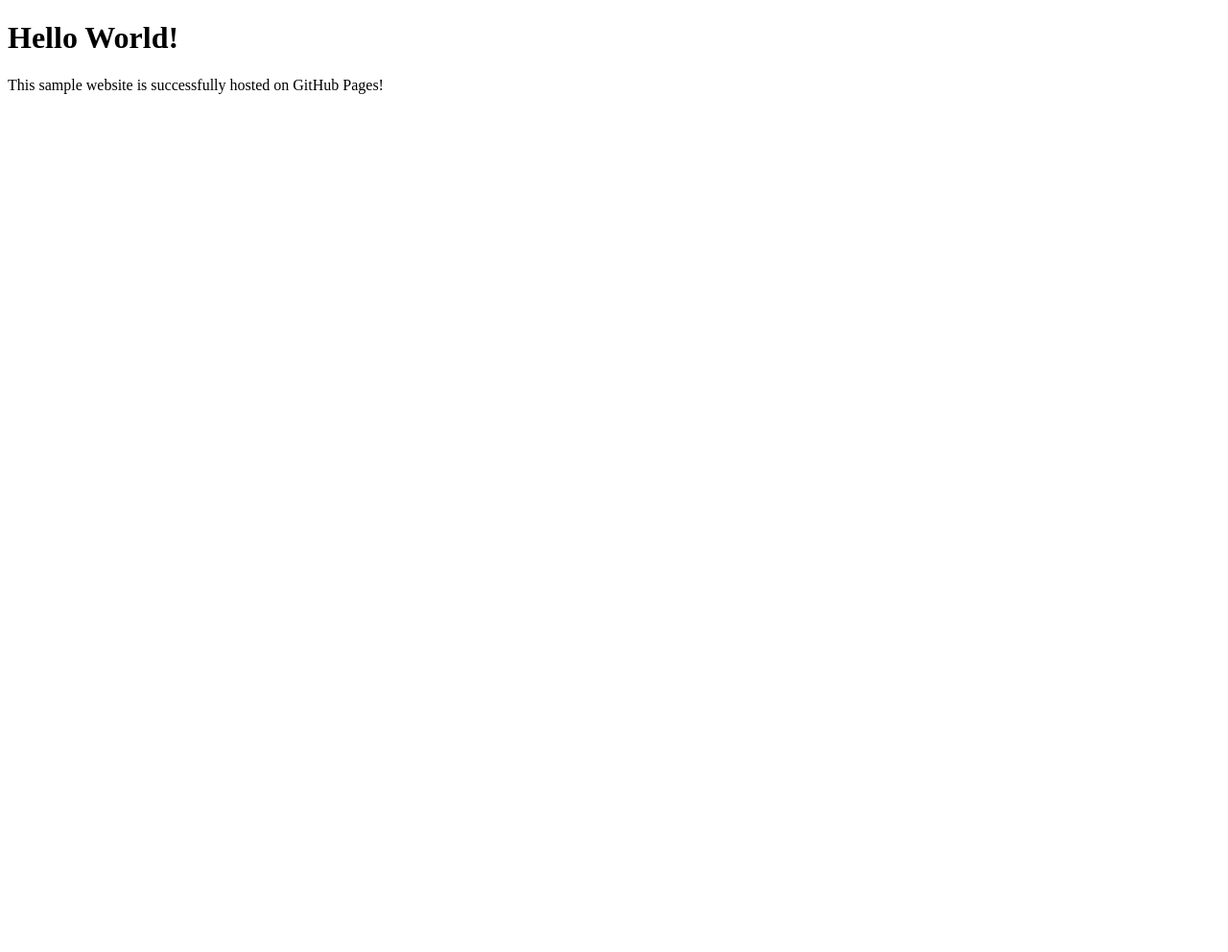
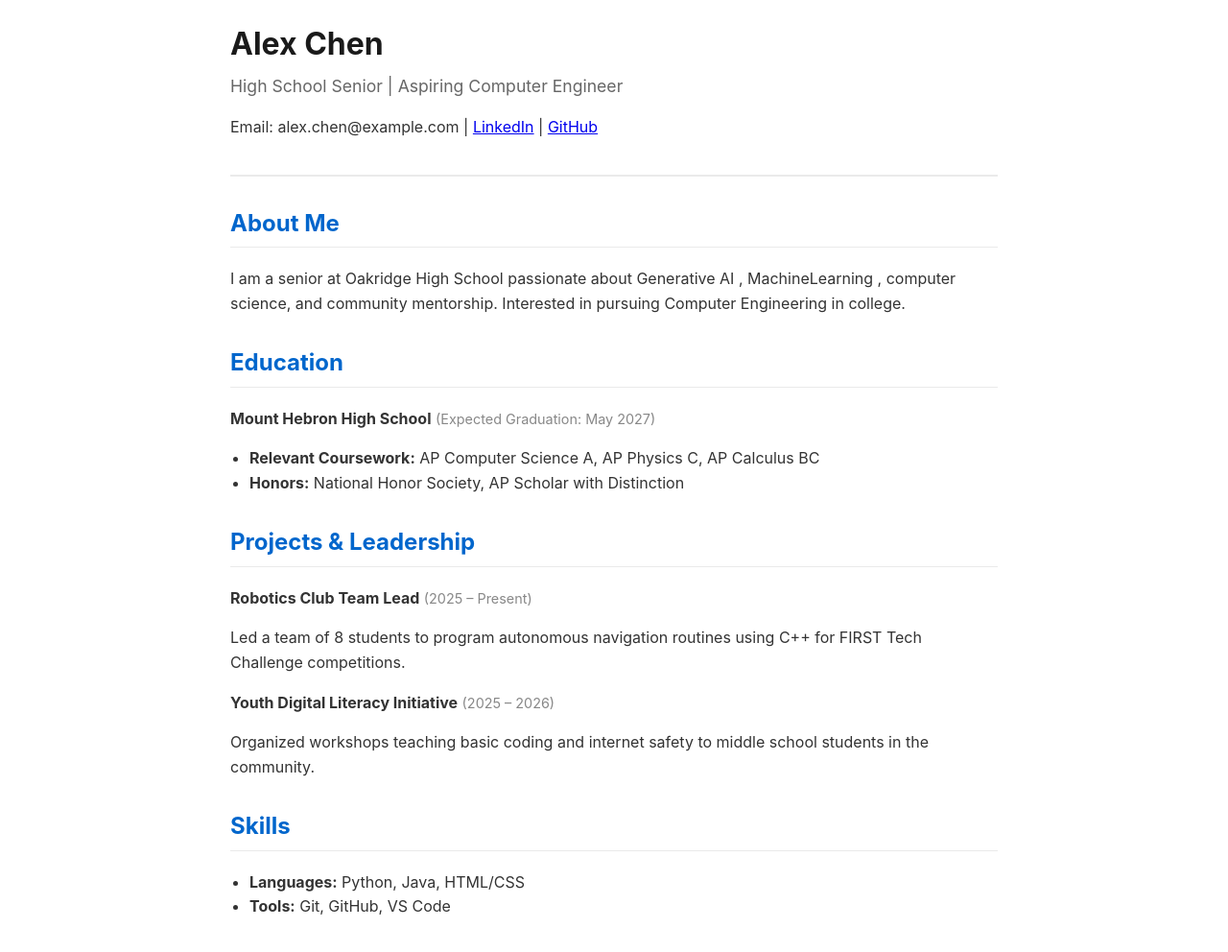
Before and after one commit to infranet-ai/schennu.github.io, a plain HTML site: page index.html in a window 1280 px wide. Shown: the whole page at 96% size. Before the commit the page ends 800 px from the top, so only its background shows below. Drawn offline with Linux system fonts and the light colour scheme.

Commit message:
adding all the pages

```diff
--- a/index.html
+++ b/index.html
@@ -2,10 +2,64 @@
 <html lang="en">
 <head>
     <meta charset="UTF-8">
-    <title>My First GitHub Page</title>
+    <meta name="viewport" content="width=device-width, initial-scale=1.0">
+    <title>HarshaTeja Chennu | High School Portfolio</title>
+    <style>
+        body { font-family: -apple-system, BlinkMacSystemFont, 'Segoe UI', Roboto, sans-serif; line-height: 1.6; color: #333; max-width: 800px; margin: 0 auto; padding: 20px; }
+        header { border-bottom: 2px solid #eaeaea; padding-bottom: 20px; margin-bottom: 30px; }
+        h1 { margin: 0; color: #1a1a1a; }
+        .tagline { color: #666; font-size: 1.1em; margin-top: 5px; }
+        .section { margin-bottom: 30px; }
+        h2 { color: #0066cc; border-bottom: 1px solid #eaeaea; padding-bottom: 5px; }
+        .item { margin-bottom: 15px; }
+        .item-title { font-weight: bold; }
+        .item-date { color: #888; font-size: 0.9em; }
+        ul { padding-left: 20px; }
+    </style>
 </head>
 <body>
-    <h1>Hello World!</h1>
-    <p>This sample website is successfully hosted on GitHub Pages!</p>
+
+    <header>
+        <h1>Alex Chen</h1>
+        <div class="tagline">High School Senior | Aspiring Computer Engineer</div>
+        <p>Email: alex.chen@example.com | <a href="https://linkedin.com">LinkedIn</a> | <a href="https://github.com">GitHub</a></p>
+    </header>
+
+    <div class="section">
+        <h2>About Me</h2>
+        <p>I am a senior at Oakridge High School passionate about  Generative AI  , MachineLearning , computer science, and community mentorship. Interested in pursuing Computer Engineering in college.</p>
+    </div>
+
+    <div class="section">
+        <h2>Education</h2>
+        <div class="item">
+            <span class="item-title">Mount Hebron High School</span> <span class="item-date">(Expected Graduation: May 2027)</span>
+            <ul>
+                <li><strong>Relevant Coursework:</strong> AP Computer Science A, AP Physics C, AP Calculus BC</li>
+                <li><strong>Honors:</strong> National Honor Society, AP Scholar with Distinction</li>
+            </ul>
+        </div>
+    </div>
+
+    <div class="section">
+        <h2>Projects & Leadership</h2>
+        <div class="item">
+            <span class="item-title">Robotics Club Team Lead</span> <span class="item-date">(2025 – Present)</span>
+            <p>Led a team of 8 students to program autonomous navigation routines using C++ for FIRST Tech Challenge competitions.</p>
+        </div>
+        <div class="item">
+            <span class="item-title">Youth Digital Literacy Initiative</span> <span class="item-date">(2025 – 2026)</span>
+            <p>Organized workshops teaching basic coding and internet safety to middle school students in the community.</p>
+        </div>
+    </div>
+
+    <div class="section">
+        <h2>Skills</h2>
+        <ul>
+            <li><strong>Languages:</strong> Python, Java, HTML/CSS</li>
+            <li><strong>Tools:</strong> Git, GitHub, VS Code</li>
+        </ul>
+    </div>
+
 </body>
 </html>
```
